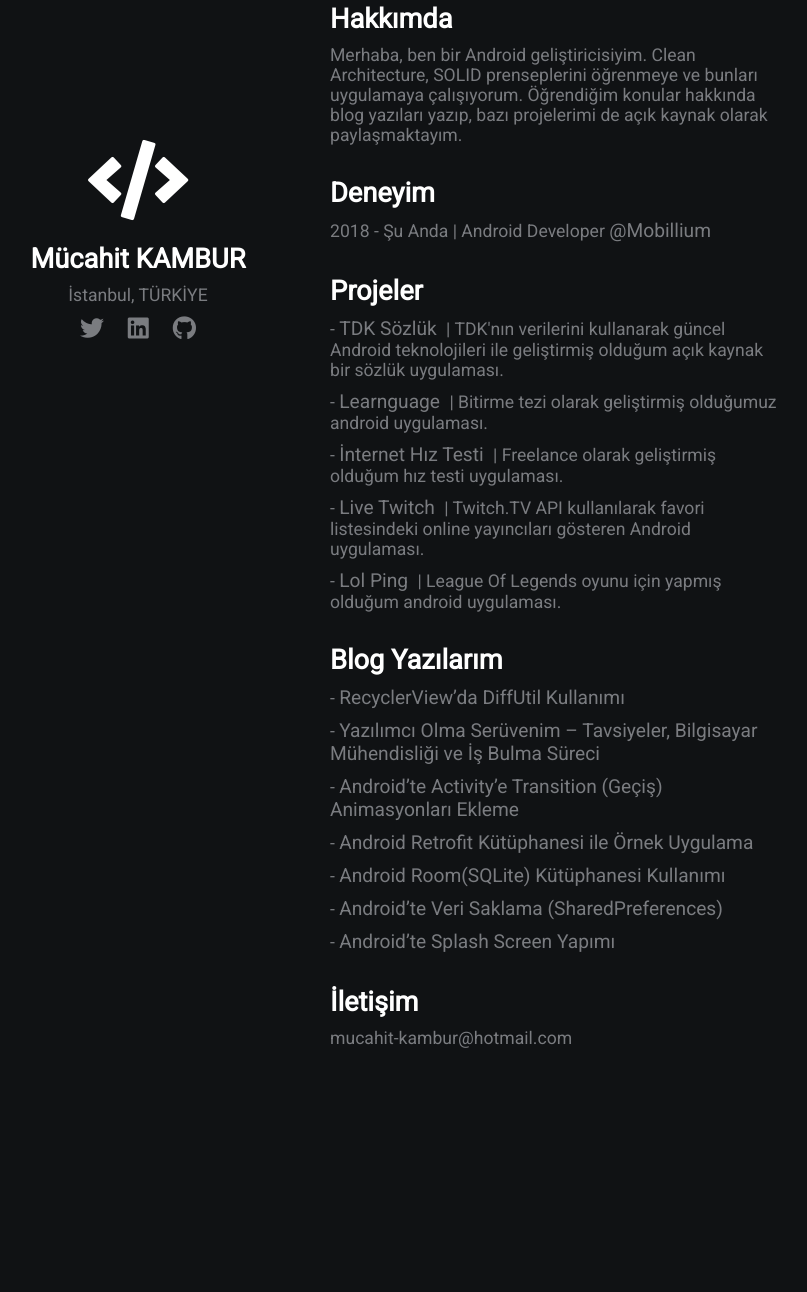
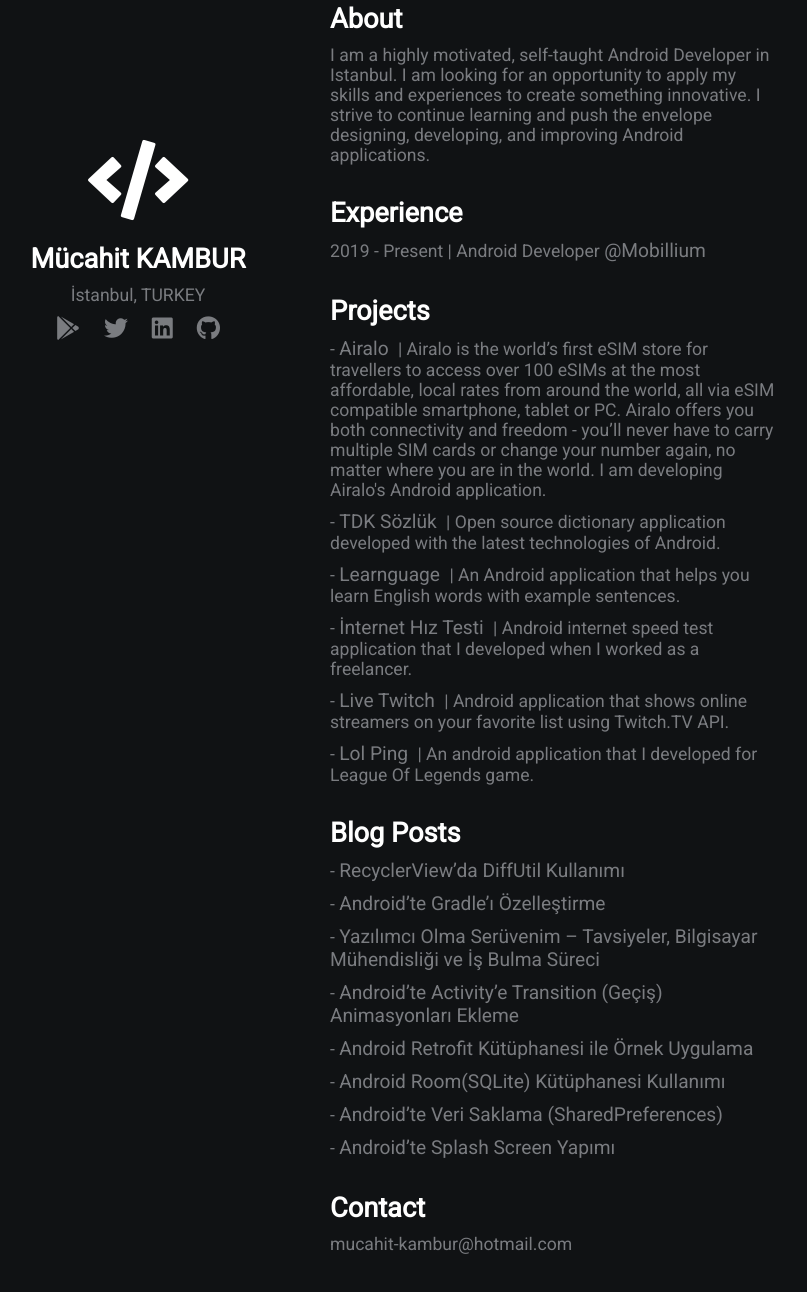
Before and after one commit to mucahidkambur/mucahidkambur.github.io, a plain HTML site: page index.html in a window 1280 px wide. Shown: the part 60-1352 px from the top of the page, without its empty margins (310-1117 px from the left). Before the commit the page ends 1158 px from the top, so only its background shows below. Drawn offline with Linux system fonts and the light colour scheme.

Commit message:
update cv and website

```diff
--- a/index.html
+++ b/index.html
@@ -13,31 +13,34 @@
         <div class="section-1">
             <i class="fas fa-code fa-5x white"></i>
             <h2>Mücahit KAMBUR</h2>
-            <p>İstanbul, TÜRKİYE</p>
-            <a href="https://twitter.com/mucahitkambur"><i class="fab fa-twitter"></i></a>
-            <a href="https://www.linkedin.com/in/mucahitkambur/"><i class="fab fa-linkedin"></i></a>
-            <a href="https://github.com/mucahitkambur"><i class="fab fa-github"></i></a>
+            <p>İstanbul, TURKEY</p>
+			<a href="https://play.google.com/store/apps/developer?id=M%C3%BCcahit+KAMBUR" target="_blank"><i class="fab fa-google-play"></i></a>
+            <a href="https://twitter.com/mucahitkambur" target="_blank"><i class="fab fa-twitter"></i></a>
+            <a href="https://www.linkedin.com/in/mucahitkambur/" target="_blank"><i class="fab fa-linkedin"></i></a>
+            <a href="https://github.com/mucahitkambur" target="_blank"><i class="fab fa-github"></i></a>
         </div>
         <div class="section-2">
-            <h2>Hakkımda</h2>
-            <p>Merhaba, ben bir Android geliştiricisiyim. Clean Architecture, SOLID prenseplerini öğrenmeye ve bunları uygulamaya çalışıyorum. Öğrendiğim konular hakkında blog yazıları yazıp, bazı projelerimi de açık kaynak olarak paylaşmaktayım.</p>
-            <h2>Deneyim</h2>
-            <p>2018 - Şu Anda | Android Developer <a href="http://www.mobillium.com">@Mobillium</a></p>
-			<h2>Projeler</h2>
-			<p>- <a href="https://github.com/mucahitkambur/tdk-sozluk">TDK Sözlük</a>  | TDK'nın verilerini kullanarak güncel Android teknolojileri ile geliştirmiş olduğum açık kaynak bir sözlük uygulaması.</p>
-			<p>- <a href="https://play.google.com/store/apps/details?id=com.mucahitkambur.learnguage">Learnguage</a>  | Bitirme tezi olarak geliştirmiş olduğumuz android uygulaması.</p>
-			<p>- <a href="https://play.google.com/store/apps/details?id=net.hizinitestet.hizinitestet">İnternet Hız Testi</a>  | Freelance olarak geliştirmiş olduğum hız testi uygulaması.</p>
-			<p>- <a href="https://github.com/mucahitkambur/live-twitch">Live Twitch</a>  | Twitch.TV API kullanılarak favori listesindeki online yayıncıları gösteren Android uygulaması.</p>
-            <p>- <a href="https://github.com/mucahitkambur/lol-ping-olcer">Lol Ping</a>  | League Of Legends oyunu için yapmış olduğum android uygulaması.</p>
-			<h2>Blog Yazılarım</h2>
-			<p>- <a href="https://mucahitkambur.wordpress.com/2019/10/27/recyclerviewda-diffutil-kullanimi/">RecyclerView’da DiffUtil Kullanımı</a></p>
-            <p>- <a href="https://mucahitkambur.wordpress.com/2019/07/14/yazilimci-olma-seruvenim-tavsiyeler-bilgisayar-muhendisligi-is-bulma-sureci/">Yazılımcı Olma Serüvenim – Tavsiyeler, Bilgisayar Mühendisliği ve İş Bulma Süreci</a></p>
-            <p>- <a href="https://mucahitkambur.wordpress.com/2019/07/06/android-activitye-transitiongecis-animasyonlari-ekleme/">Android’te Activity’e Transition (Geçiş) Animasyonları Ekleme</a></p>
-            <p>- <a href="https://mucahitkambur.wordpress.com/2018/06/27/android-retrofit-kutuphanesi-ile-ornek-uygulama/">Android Retrofit Kütüphanesi ile Örnek Uygulama</a></p>
-            <p>- <a href="https://mucahitkambur.wordpress.com/2018/06/19/android-roomsqlite-kutuphanesi-kullanimi/">Android Room(SQLite) Kütüphanesi Kullanımı</a></p>
-            <p>- <a href="https://mucahitkambur.wordpress.com/2016/02/18/androidte-veri-saklama-sharedpreferences/">Android’te Veri Saklama (SharedPreferences)</a></p>
-            <p>- <a href="https://mucahitkambur.wordpress.com/2015/09/06/androidte-splash-screen-yapimi-4/">Android’te Splash Screen Yapımı</a></p>
-            <h2>İletişim</h2>
+            <h2>About</h2>
+            <p>I am a highly motivated, self-taught Android Developer in Istanbul. I am looking for an opportunity to apply my skills and experiences to create something innovative. I strive to continue learning and push the envelope designing, developing, and improving Android applications.</p>
+            <h2>Experience</h2>
+            <p>2019 - Present | Android Developer <a href="http://www.mobillium.com" target="_blank">@Mobillium</a></p>
+			<h2>Projects</h2>
+			<p>- <a href="https://play.google.com/store/apps/details?id=com.mobillium.airalo" target="_blank">Airalo</a>  | Airalo is the world’s first eSIM store for travellers to access over 100 eSIMs at the most affordable, local rates from around the world, all via eSIM compatible smartphone, tablet or PC. Airalo offers you both connectivity and freedom - you’ll never have to carry multiple SIM cards or change your number again, no matter where you are in the world. I am developing Airalo's Android application.</p>
+			<p>- <a href="https://github.com/mucahitkambur/tdk-sozluk" target="_blank">TDK Sözlük</a>  | Open source dictionary application developed with the latest technologies of Android.</p>
+			<p>- <a href="https://play.google.com/store/apps/details?id=com.mucahitkambur.learnguage" target="_blank">Learnguage</a>  | An Android application that helps you learn English words with example sentences.</p>
+			<p>- <a href="https://play.google.com/store/apps/details?id=net.hizinitestet.hizinitestet" target="_blank">İnternet Hız Testi</a>  | Android internet speed test application that I developed when I worked as a freelancer.</p>
+			<p>- <a href="https://github.com/mucahitkambur/live-twitch" target="_blank">Live Twitch</a>  | Android application that shows online streamers on your favorite list using Twitch.TV API.</p>
+            <p>- <a href="https://github.com/mucahitkambur/lol-ping-olcer" target="_blank">Lol Ping</a>  | An android application that I developed for League Of Legends game.</p>
+			<h2>Blog Posts</h2>
+			<p>- <a href="https://mucahitkambur.wordpress.com/2019/10/27/recyclerviewda-diffutil-kullanimi/" target="_blank">RecyclerView’da DiffUtil Kullanımı</a></p>
+			<p>- <a href="https://mucahitkambur.wordpress.com/2019/09/27/androidte-gradlei-ozellestirme/" target="_blank">Android’te Gradle’ı Özelleştirme</a></p>
+            <p>- <a href="https://mucahitkambur.wordpress.com/2019/07/14/yazilimci-olma-seruvenim-tavsiyeler-bilgisayar-muhendisligi-is-bulma-sureci/" target="_blank">Yazılımcı Olma Serüvenim – Tavsiyeler, Bilgisayar Mühendisliği ve İş Bulma Süreci</a></p>
+            <p>- <a href="https://mucahitkambur.wordpress.com/2019/07/06/android-activitye-transitiongecis-animasyonlari-ekleme/" target="_blank">Android’te Activity’e Transition (Geçiş) Animasyonları Ekleme</a></p>
+            <p>- <a href="https://mucahitkambur.wordpress.com/2018/06/27/android-retrofit-kutuphanesi-ile-ornek-uygulama/" target="_blank">Android Retrofit Kütüphanesi ile Örnek Uygulama</a></p>
+            <p>- <a href="https://mucahitkambur.wordpress.com/2018/06/19/android-roomsqlite-kutuphanesi-kullanimi/" target="_blank">Android Room(SQLite) Kütüphanesi Kullanımı</a></p>
+            <p>- <a href="https://mucahitkambur.wordpress.com/2016/02/18/androidte-veri-saklama-sharedpreferences/" target="_blank">Android’te Veri Saklama (SharedPreferences)</a></p>
+            <p>- <a href="https://mucahitkambur.wordpress.com/2015/09/06/androidte-splash-screen-yapimi-4/" target="_blank">Android’te Splash Screen Yapımı</a></p>
+            <h2>Contact</h2>
             <p>mucahit-kambur@hotmail.com</p>
         </div>
     </div>
```
Also changed, not shown: 1 other file.
